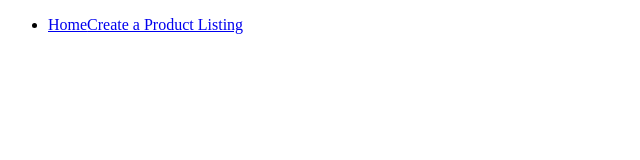
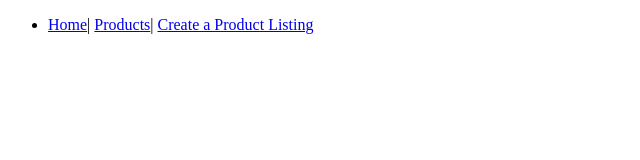
Before and after one commit to xickyy/Group-Etsy, a React (Create React App) app in the folder react-app/: page /products/1/reviews/create in a window 1280 px wide. Shown: the top 160 px of the page, without its empty margins (0-640 px from the left). Built offline with nearby package versions, Linux system fonts and the light colour scheme; no server answers.

Commit message:
Added Products to navigation bar

```diff
--- a/react-app/src/components/CreateReviewForm/index.js
+++ b/react-app/src/components/CreateReviewForm/index.js
@@ -27,11 +27,11 @@ const CreateReviewForm = () => {
         e.preventDefault();
 
         const payload = {
-          review,
+          body,
           stars,
         };
 
-        let createdReview = await dispatch(makeReviewThunk(productId, payload)).catch(
+        let createdReview = await dispatch(makeReviewThunk(reviewId, payload)).catch(
             async (res) => {
               const data = await res.json();
               if (data && data.errors) setErrors(data.errors);
@@ -39,7 +39,7 @@ const CreateReviewForm = () => {
         );
 
         if (createdReview) {
-            history.push(`/products/${productId}`);
+            history.push(`/products/${reviewId}`);
         }
     };
 
--- a/react-app/src/components/Navigation/index.js
+++ b/react-app/src/components/Navigation/index.js
@@ -11,7 +11,8 @@ function Navigation({ isLoaded }){
 		<ul>
 			<li>
 				<NavLink exact to="/">Home</NavLink>
-				<NavLink exact to="/products/create">Create a Product Listing</NavLink>
+				| <NavLink exact to="/products">Products</NavLink>
+				| <NavLink exact to="/products/create">Create a Product Listing</NavLink>
 			</li>
 			{isLoaded && (
 				<li>
```
